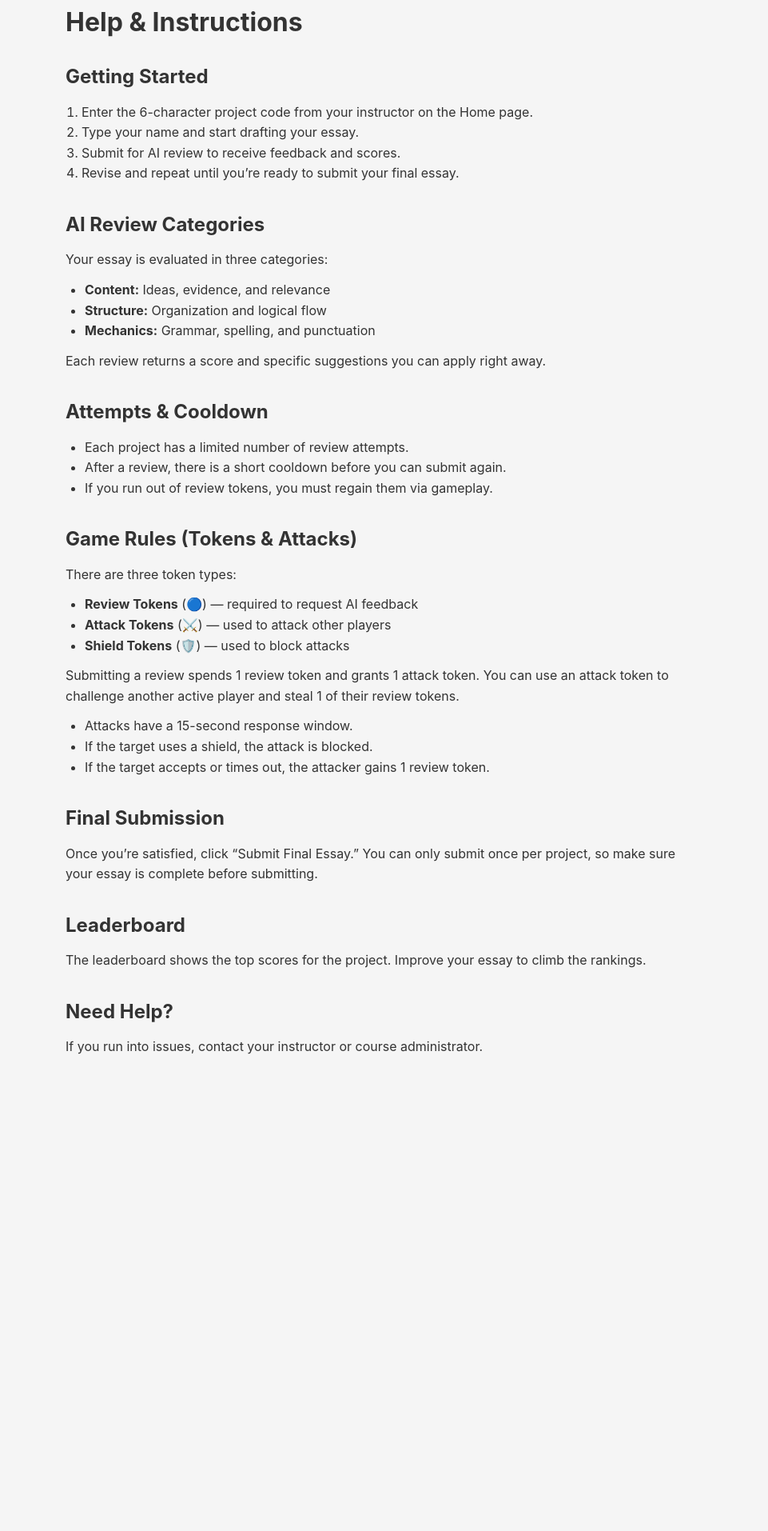
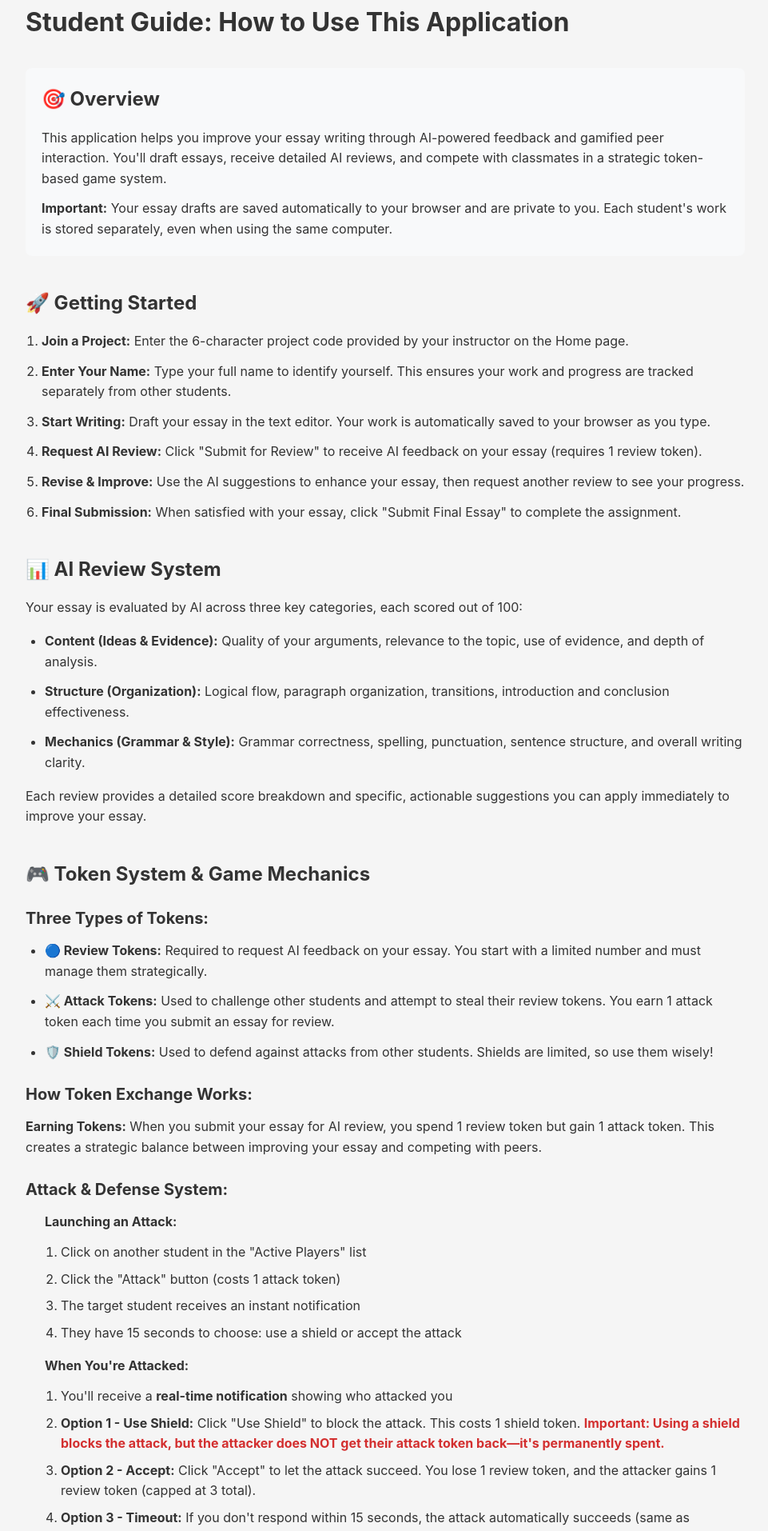
Before and after one commit to jackymiao/AgenticAILearningApplication, a React (Vite) app in the folder frontend/: page /help in a window 1280 px wide. Shown: the part 100-2014 px from the top of the page at 80% size, without its empty margins (158-1119 px from the left). Before the commit the page ends 1462 px from the top, so only its background shows below. Built offline with nearby package versions, Linux system fonts and the light colour scheme; no server answers.

Commit message:
Update help page with comprehensive student guide
Expanded from 80 to 200+ lines with detailed sections on token system, attack/defense mechanics, per-user storage, and step-by-step instructions for students

```diff
--- a/frontend/src/pages/HelpPage.jsx
+++ b/frontend/src/pages/HelpPage.jsx
@@ -4,80 +4,205 @@ import PageContainer from '../components/PageContainer';
 export default function HelpPage() {
   return (
     <PageContainer>
-      <div style={{ maxWidth: '800px', margin: '40px auto' }}>
-        <h1 style={{ marginBottom: '24px' }}>Help & Instructions</h1>
+      <div style={{ maxWidth: '900px', margin: '40px auto', lineHeight: '1.6' }}>
+        <h1 style={{ marginBottom: '32px', fontSize: '32px' }}>
+          Student Guide: How to Use This Application
+        </h1>
 
-        <section style={{ marginBottom: '32px' }}>
-          <h2 style={{ marginBottom: '12px' }}>Getting Started</h2>
-          <ol style={{ marginLeft: '20px', marginTop: '12px' }}>
-            <li>Enter the 6-character project code from your instructor on the Home page.</li>
-            <li>Type your name and start drafting your essay.</li>
-            <li>Submit for AI review to receive feedback and scores.</li>
-            <li>Revise and repeat until you’re ready to submit your final essay.</li>
+        <section style={{ marginBottom: '40px', padding: '20px', backgroundColor: '#f8f9fa', borderRadius: '8px' }}>
+          <h2 style={{ marginBottom: '16px', fontSize: '24px' }}>🎯 Overview</h2>
+          <p style={{ marginBottom: '12px' }}>
+            This application helps you improve your essay writing through AI-powered feedback and
+            gamified peer interaction. You'll draft essays, receive detailed AI reviews, and compete
+            with classmates in a strategic token-based game system.
+          </p>
+          <p>
+            <strong>Important:</strong> Your essay drafts are saved automatically to your browser
+            and are private to you. Each student's work is stored separately, even when using the
+            same computer.
+          </p>
+        </section>
+
+        <section style={{ marginBottom: '40px' }}>
+          <h2 style={{ marginBottom: '16px', fontSize: '24px' }}>🚀 Getting Started</h2>
+          <ol style={{ marginLeft: '20px', marginTop: '12px', fontSize: '16px' }}>
+            <li style={{ marginBottom: '12px' }}>
+              <strong>Join a Project:</strong> Enter the 6-character project code provided by your
+              instructor on the Home page.
+            </li>
+            <li style={{ marginBottom: '12px' }}>
+              <strong>Enter Your Name:</strong> Type your full name to identify yourself. This ensures
+              your work and progress are tracked separately from other students.
+            </li>
+            <li style={{ marginBottom: '12px' }}>
+              <strong>Start Writing:</strong> Draft your essay in the text editor. Your work is
+              automatically saved to your browser as you type.
+            </li>
+            <li style={{ marginBottom: '12px' }}>
+              <strong>Request AI Review:</strong> Click "Submit for Review" to receive AI feedback
+              on your essay (requires 1 review token).
+            </li>
+            <li style={{ marginBottom: '12px' }}>
+              <strong>Revise & Improve:</strong> Use the AI suggestions to enhance your essay,
+              then request another review to see your progress.
+            </li>
+            <li style={{ marginBottom: '12px' }}>
+              <strong>Final Submission:</strong> When satisfied with your essay, click "Submit Final
+              Essay" to complete the assignment.
+            </li>
           </ol>
         </section>
 
-        <section style={{ marginBottom: '32px' }}>
-          <h2 style={{ marginBottom: '12px' }}>AI Review Categories</h2>
-          <p>Your essay is evaluated in three categories:</p>
-          <ul style={{ marginLeft: '24px', marginTop: '12px' }}>
-            <li><strong>Content:</strong> Ideas, evidence, and relevance</li>
-            <li><strong>Structure:</strong> Organization and logical flow</li>
-            <li><strong>Mechanics:</strong> Grammar, spelling, and punctuation</li>
+        <section style={{ marginBottom: '40px' }}>
+          <h2 style={{ marginBottom: '16px', fontSize: '24px' }}>📊 AI Review System</h2>
+          <p style={{ marginBottom: '16px' }}>
+            Your essay is evaluated by AI across three key categories, each scored out of 100:
+          </p>
+          <ul style={{ marginLeft: '24px', marginTop: '12px', fontSize: '16px' }}>
+            <li style={{ marginBottom: '12px' }}>
+              <strong>Content (Ideas & Evidence):</strong> Quality of your arguments, relevance
+              to the topic, use of evidence, and depth of analysis.
+            </li>
+            <li style={{ marginBottom: '12px' }}>
+              <strong>Structure (Organization):</strong> Logical flow, paragraph organization,
+              transitions, introduction and conclusion effectiveness.
+            </li>
+            <li style={{ marginBottom: '12px' }}>
+              <strong>Mechanics (Grammar & Style):</strong> Grammar correctness, spelling,
+              punctuation, sentence structure, and overall writing clarity.
+            </li>
           </ul>
-          <p style={{ marginTop: '12px' }}>
-            Each review returns a score and specific suggestions you can apply right away.
+          <p style={{ marginTop: '16px' }}>
+            Each review provides a detailed score breakdown and specific, actionable suggestions
+            you can apply immediately to improve your essay.
           </p>
         </section>
 
-        <section style={{ marginBottom: '32px' }}>
-          <h2 style={{ marginBottom: '12px' }}>Attempts & Cooldown</h2>
-          <ul style={{ marginLeft: '24px', marginTop: '12px' }}>
-            <li>Each project has a limited number of review attempts.</li>
-            <li>After a review, there is a short cooldown before you can submit again.</li>
-            <li>If you run out of review tokens, you must regain them via gameplay.</li>
+        <section style={{ marginBottom: '40px' }}>
+          <h2 style={{ marginBottom: '16px', fontSize: '24px' }}>🎮 Token System & Game Mechanics</h2>
+
+          <h3 style={{ marginTop: '20px', marginBottom: '12px', fontSize: '20px' }}>Three Types of Tokens:</h3>
+          <ul style={{ marginLeft: '24px', marginTop: '12px', fontSize: '16px' }}>
+            <li style={{ marginBottom: '12px' }}>
+              <strong>🔵 Review Tokens:</strong> Required to request AI feedback on your essay.
+              You start with a limited number and must manage them strategically.
+            </li>
+            <li style={{ marginBottom: '12px' }}>
+              <strong>⚔️ Attack Tokens:</strong> Used to challenge other students and attempt to
+              steal their review tokens. You earn 1 attack token each time you submit an essay
+              for review.
+            </li>
+            <li style={{ marginBottom: '12px' }}>
+              <strong>🛡️ Shield Tokens:</strong> Used to defend against attacks from other students.
+              Shields are limited, so use them wisely!
+            </li>
+          </ul>
+
+          <h3 style={{ marginTop: '24px', marginBottom: '12px', fontSize: '20px' }}>How Token Exchange Works:</h3>
+          <p style={{ marginBottom: '12px', fontSize: '16px' }}>
+            <strong>Earning Tokens:</strong> When you submit your essay for AI review, you spend
+            1 review token but gain 1 attack token. This creates a strategic balance between
+            improving your essay and competing with peers.
+          </p>
+
+          <h3 style={{ marginTop: '24px', marginBottom: '12px', fontSize: '20px' }}>Attack & Defense System:</h3>
+          <div style={{ marginLeft: '24px', fontSize: '16px' }}>
+            <p style={{ marginBottom: '12px' }}><strong>Launching an Attack:</strong></p>
+            <ol style={{ marginLeft: '20px', marginBottom: '16px' }}>
+              <li style={{ marginBottom: '8px' }}>Click on another student in the "Active Players" list</li>
+              <li style={{ marginBottom: '8px' }}>Click the "Attack" button (costs 1 attack token)</li>
+              <li style={{ marginBottom: '8px' }}>The target student receives an instant notification</li>
+              <li style={{ marginBottom: '8px' }}>They have 15 seconds to choose: use a shield or accept the attack</li>
+            </ol>
+
+            <p style={{ marginBottom: '12px' }}><strong>When You're Attacked:</strong></p>
+            <ol style={{ marginLeft: '20px', marginBottom: '16px' }}>
+              <li style={{ marginBottom: '8px' }}>
+                You'll receive a <strong>real-time notification</strong> showing who attacked you
+              </li>
+              <li style={{ marginBottom: '8px' }}>
+                <strong>Option 1 - Use Shield:</strong> Click "Use Shield" to block the attack.
+                This costs 1 shield token. <span style={{ color: '#d32f2f', fontWeight: 'bold' }}>
+                Important: Using a shield blocks the attack, but the attacker does NOT get their
+                attack token back—it's permanently spent.</span>
+              </li>
+              <li style={{ marginBottom: '8px' }}>
+                <strong>Option 2 - Accept:</strong> Click "Accept" to let the attack succeed.
+                You lose 1 review token, and the attacker gains 1 review token (capped at 3 total).
+              </li>
+              <li style={{ marginBottom: '8px' }}>
+                <strong>Option 3 - Timeout:</strong> If you don't respond within 15 seconds,
+                the attack automatically succeeds (same as accepting).
+              </li>
+            </ol>
+
+            <p style={{ marginTop: '16px', padding: '12px', backgroundColor: '#fff3e0', borderLeft: '4px solid #ff9800', borderRadius: '4px' }}>
+              <strong>⚡ Strategic Note:</strong> Both attack and shield tokens are permanently consumed
+              when used, regardless of the outcome. Plan your moves carefully! If you run out of review
+              tokens, you must win them back through successful attacks.
+            </p>
+          </div>
+        </section>
+
+        <section style={{ marginBottom: '40px' }}>
+          <h2 style={{ marginBottom: '16px', fontSize: '24px' }}>⏱️ Review Cooldown</h2>
+          <ul style={{ marginLeft: '24px', marginTop: '12px', fontSize: '16px' }}>
+            <li style={{ marginBottom: '12px' }}>
+              After submitting for review, there's a short cooldown period before you can submit again.
+            </li>
+            <li style={{ marginBottom: '12px' }}>
+              Use this time to carefully read the AI feedback and revise your essay.
+            </li>
+            <li style={{ marginBottom: '12px' }}>
+              The cooldown encourages thoughtful revision rather than rapid, careless submissions.
+            </li>
           </ul>
         </section>
 
-        <section style={{ marginBottom: '32px' }}>
-          <h2 style={{ marginBottom: '12px' }}>Game Rules (Tokens & Attacks)</h2>
-          <p>There are three token types:</p>
-          <ul style={{ marginLeft: '24px', marginTop: '12px' }}>
-            <li><strong>Review Tokens</strong> (🔵) — required to request AI feedback</li>
-            <li><strong>Attack Tokens</strong> (⚔️) — used to attack other players</li>
-            <li><strong>Shield Tokens</strong> (🛡️) — used to block attacks</li>
-          </ul>
-          <p style={{ marginTop: '12px' }}>
-            Submitting a review spends 1 review token and grants 1 attack token. You can use an
-            attack token to challenge another active player and steal 1 of their review tokens.
+        <section style={{ marginBottom: '40px' }}>
+          <h2 style={{ marginBottom: '16px', fontSize: '24px' }}>📤 Final Submission</h2>
+          <p style={{ marginBottom: '12px', fontSize: '16px' }}>
+            When you're confident your essay is ready, click <strong>"Submit Final Essay"</strong>
+            to complete the assignment.
           </p>
-          <ul style={{ marginLeft: '24px', marginTop: '12px' }}>
-            <li>Attacks have a 15-second response window.</li>
-            <li>If the target uses a shield, the attack is blocked.</li>
-            <li>If the target accepts or times out, the attacker gains 1 review token.</li>
+          <p style={{ color: '#d32f2f', fontWeight: 'bold', fontSize: '16px' }}>
+            ⚠️ Warning: You can only submit your final essay once per project. Make sure it's
+            complete and polished before submitting!
+          </p>
+        </section>
+
+        <section style={{ marginBottom: '40px' }}>
+          <h2 style={{ marginBottom: '16px', fontSize: '24px' }}>🏆 Leaderboard</h2>
+          <p style={{ marginBottom: '12px', fontSize: '16px' }}>
+            The leaderboard displays the top-scoring essays in the project, ranked by overall AI
+            review scores. Keep improving your essay through revisions to climb the rankings and
+            compete with your classmates!
+          </p>
+        </section>
+
+        <section style={{ marginBottom: '40px' }}>
+          <h2 style={{ marginBottom: '16px', fontSize: '24px' }}>💾 Data Privacy & Storage</h2>
+          <ul style={{ marginLeft: '24px', marginTop: '12px', fontSize: '16px' }}>
+            <li style={{ marginBottom: '12px' }}>
+              Your essay drafts are saved locally in your browser (not on a server).
+            </li>
+            <li style={{ marginBottom: '12px' }}>
+              Each student's work is stored separately using their name, ensuring privacy even
+              when multiple students use the same computer.
+            </li>
+            <li style={{ marginBottom: '12px' }}>
+              If you switch browsers or clear your browser data, your draft may be lost—submit
+              reviews regularly to save your progress on the server.
+            </li>
           </ul>
         </section>
 
-        <section style={{ marginBottom: '32px' }}>
-          <h2 style={{ marginBottom: '12px' }}>Final Submission</h2>
-          <p>
-            Once you’re satisfied, click “Submit Final Essay.” You can only submit once per
-            project, so make sure your essay is complete before submitting.
-          </p>
-        </section>
-
-        <section style={{ marginBottom: '32px' }}>
-          <h2 style={{ marginBottom: '12px' }}>Leaderboard</h2>
-          <p>
-            The leaderboard shows the top scores for the project. Improve your essay to climb
-            the rankings.
-          </p>
-        </section>
-
-        <section>
-          <h2 style={{ marginBottom: '12px' }}>Need Help?</h2>
-          <p>
-            If you run into issues, contact your instructor or course administrator.
+        <section style={{ padding: '20px', backgroundColor: '#e3f2fd', borderRadius: '8px' }}>
+          <h2 style={{ marginBottom: '16px', fontSize: '24px' }}>❓ Need Help?</h2>
+          <p style={{ fontSize: '16px' }}>
+            If you encounter technical issues, have questions about the assignment, or need
+            clarification on how the system works, please contact your instructor or course
+            administrator.
           </p>
         </section>
       </div>
```
